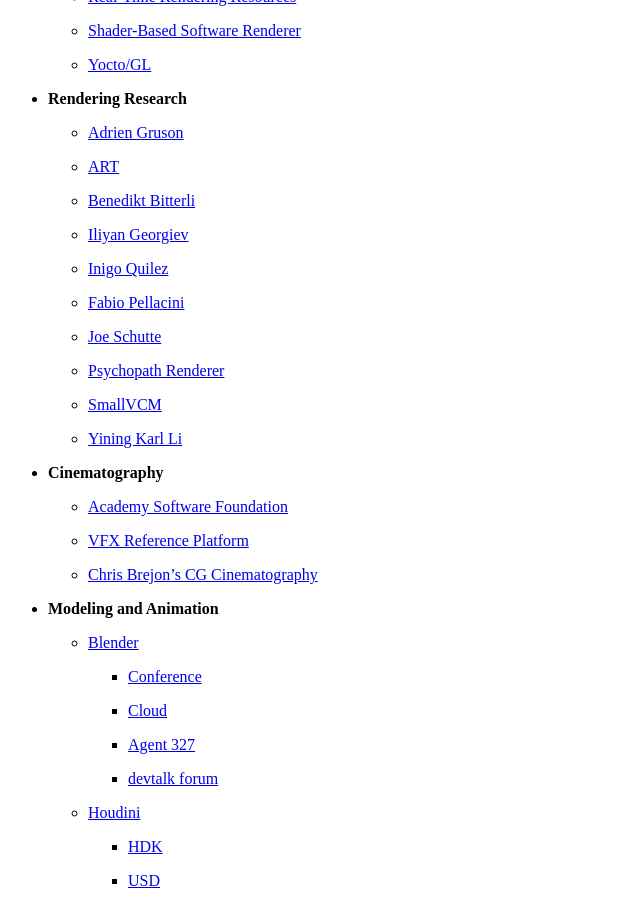
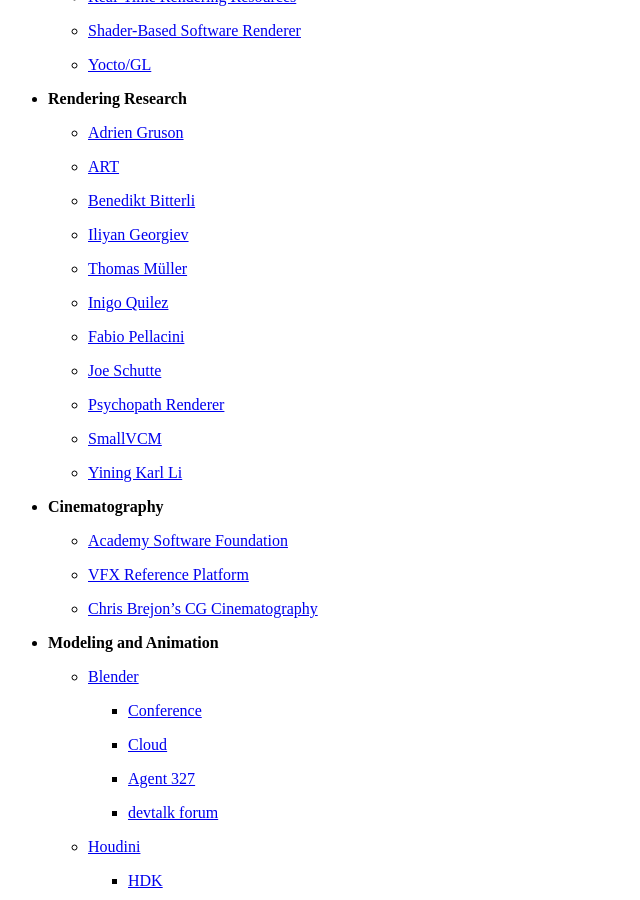
Before and after one commit to wahn/jan_walter_org, a Jekyll site: the page built from links/index.md, in a window 1280 px wide and 900 px high, scrolled down 3627 px. Shown: the whole window, without its empty margins (0-640 px from the left). Built offline with Jekyll 4.4.1, drawn with Linux system fonts in a browser that asks for light colours; Markdown is read by kramdown in place of the engine named in the settings.

Commit message:
Add link to Thomas Müller's web page.

```diff
--- a/links/index.md
+++ b/links/index.md
@@ -250,6 +250,8 @@
     - [Benedikt Bitterli](https://benedikt-bitterli.me)
 
     - [Iliyan Georgiev](http://www.iliyan.com/publications)
+
+    - [Thomas Müller](https://tom94.net)
 
     - [Inigo Quilez](https://www.iquilezles.org)
 
```
